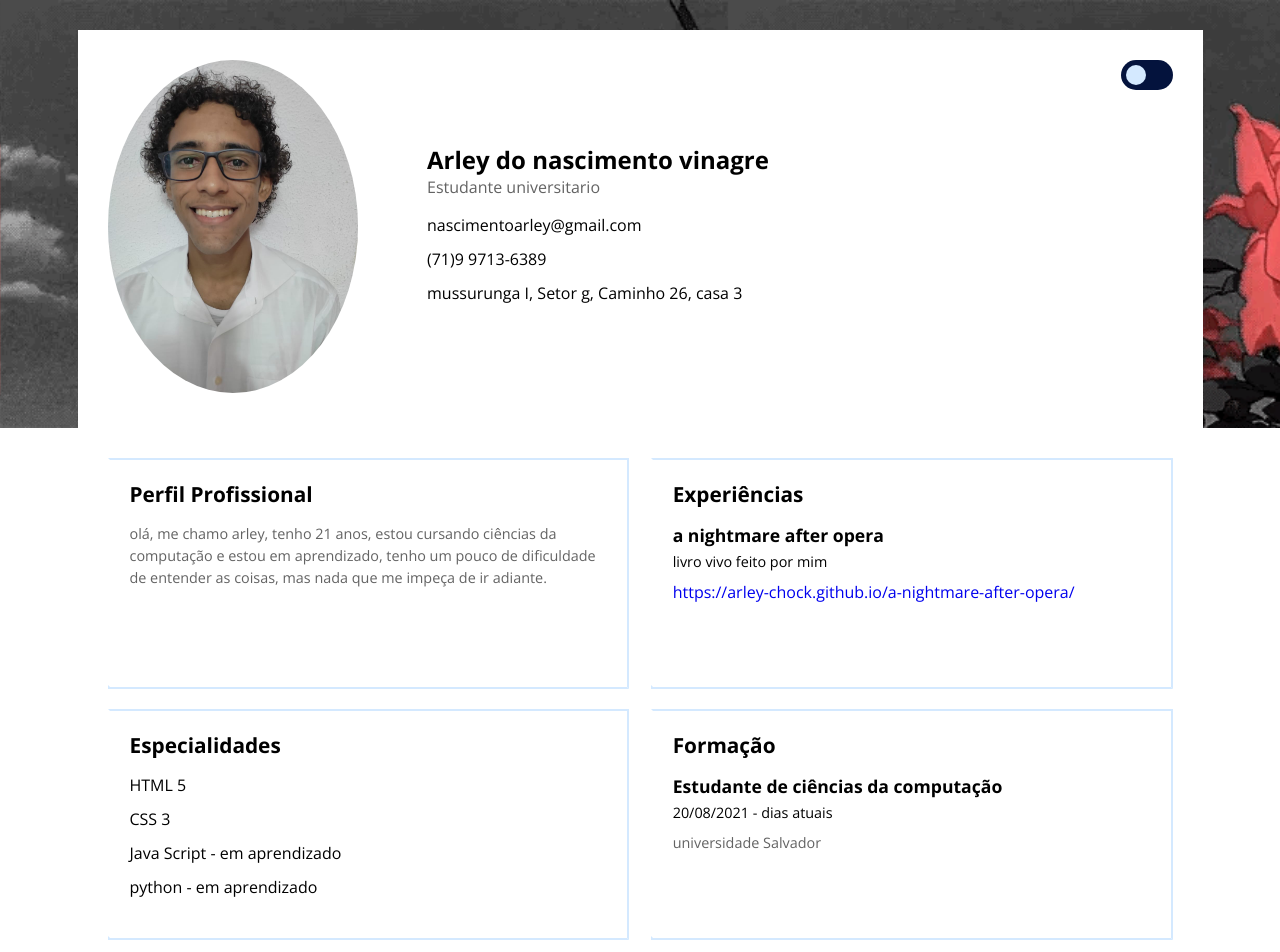
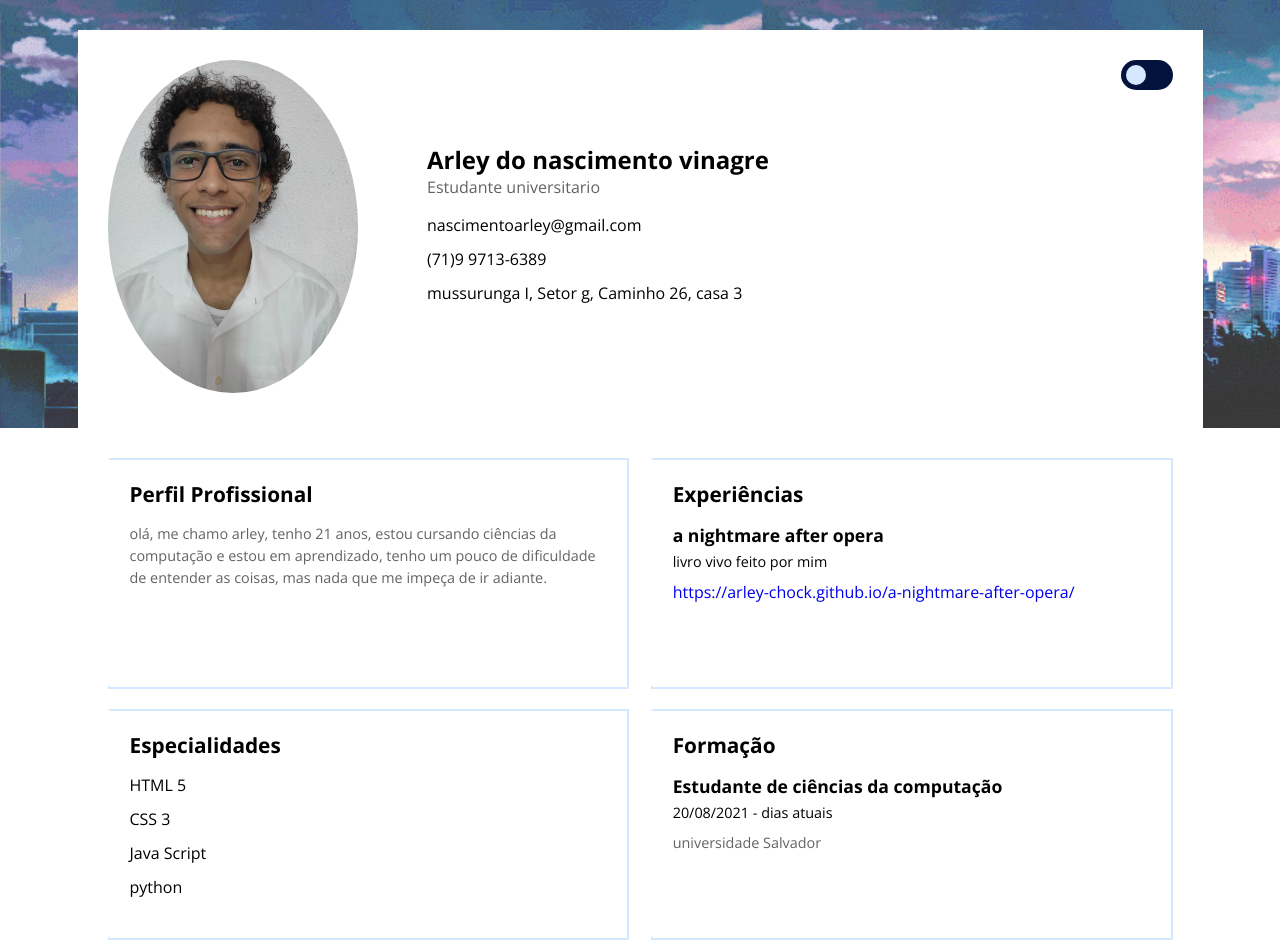
Before and after one commit to arley-chock/portfolio, a plain HTML site: page index.html in a window 1280 px wide. Shown: the top 952 px of the page. Drawn offline with nearby package versions, Linux system fonts and the light colour scheme.

Commit message:
troca de background

```diff
--- a/assets/css/style.css
+++ b/assets/css/style.css
@@ -57,7 +57,7 @@ body{
 
 /* HEADER */
 header{
-    background-image: url(original.gif);
+    background-image: url(tumblr_c772a90d557dfdc559148f2af9e04105_29ef53d5_500.gif);
     background-size: contain;
     background-color: var(--corBackgroundPrimaria);
     padding: 30px 30px 0;
--- a/index.html
+++ b/index.html
@@ -83,8 +83,8 @@
                                 <ul>
                                     <li>HTML 5</li>
                                     <li>CSS 3</li>
-                                    <li>Java Script - em aprendizado</li>
-                                    <li>python - em aprendizado</li>
+                                    <li>Java Script </li>
+                                    <li>python </li>
                                 </ul>
                                 <span class="baixo-esquerda"></span>
                             </section>
@@ -103,7 +103,7 @@
                                         <h3>a nightmare after opera</h3>
                                         <strong>livro vivo feito por mim</strong>
                                         <P></P>
-                                        <a href="https://arley-chock.github.io/a-nightmare-after-opera/">https://arley-chock.github.io/a-nightmare-after-opera/</a>
+                                        <a href="https://arley-chock.github.io/a-nightmare-after-opera/"> https://arley-chock.github.io/a-nightmare-after-opera/</a>
                                 </ul>
                                 <span class="baixo-esquerda"></span>
                             </section>
```
Also changed, not shown: assets/css/tumblr_c772a90d557dfdc559148f2af9e04105_29ef53d5_500.gif (added), assets/img/original.gif (deleted).
